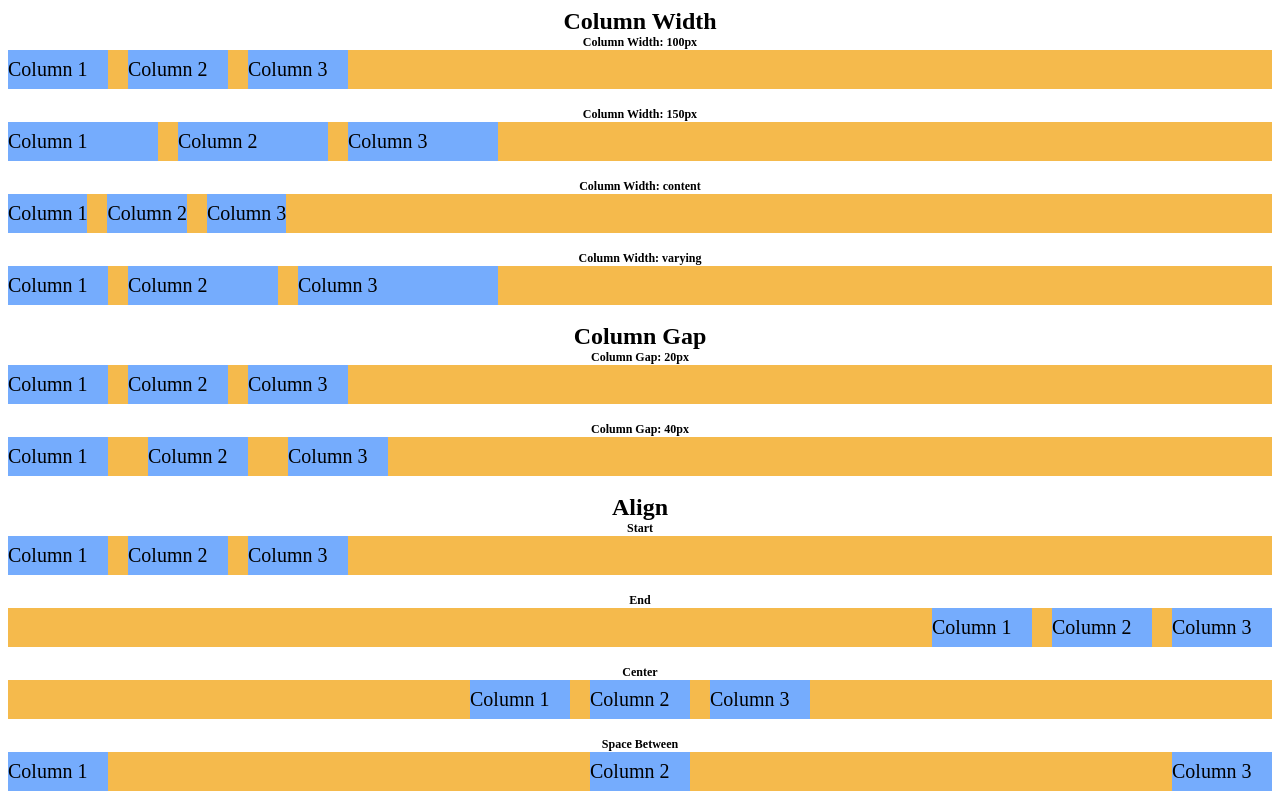
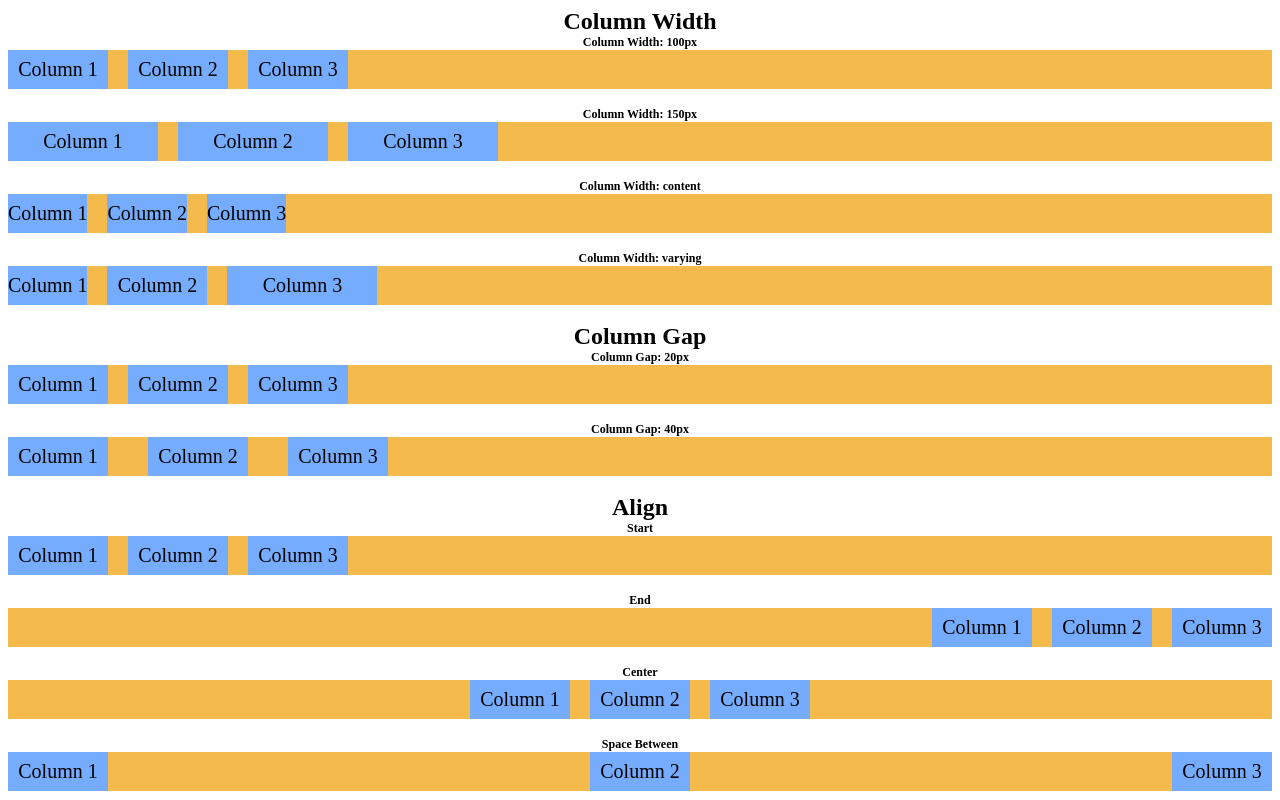
Before and after one commit to kuldeepkeshwar/column-layout-component, a React (Create React App) app: page / in a window 1280 px wide. Shown: the top 800 px of the page. Built offline with nearby package versions, Linux system fonts and the light colour scheme.

Commit message:
update example

```diff
--- a/src/App.js
+++ b/src/App.js
@@ -14,6 +14,9 @@ const Box = styled.div`
   font-size: 20px;
   padding: 8px 0 8px 0;
   height: ${({ height }) => height || "auto"};
+  display: flex;
+  justify-content: center;
+  align-items: center;
 `;
 const Text = styled.div`
   font-size: ${({ size = 12 }) => `${size}px`};
@@ -276,13 +279,13 @@ function ColumnWidthExamples() {
       <Text>Column Width: varying</Text>
       <Card>
         <Columns space="20px">
-          <Columns.Column width="100px">
+          <Columns.Column width="content">
             <Box>Column 1</Box>
           </Columns.Column>
-          <Columns.Column width="150px">
+          <Columns.Column width="100px">
             <Box>Column 2</Box>
           </Columns.Column>
-          <Columns.Column width="200px">
+          <Columns.Column width="150px">
             <Box>Column 3</Box>
           </Columns.Column>
         </Columns>
```
